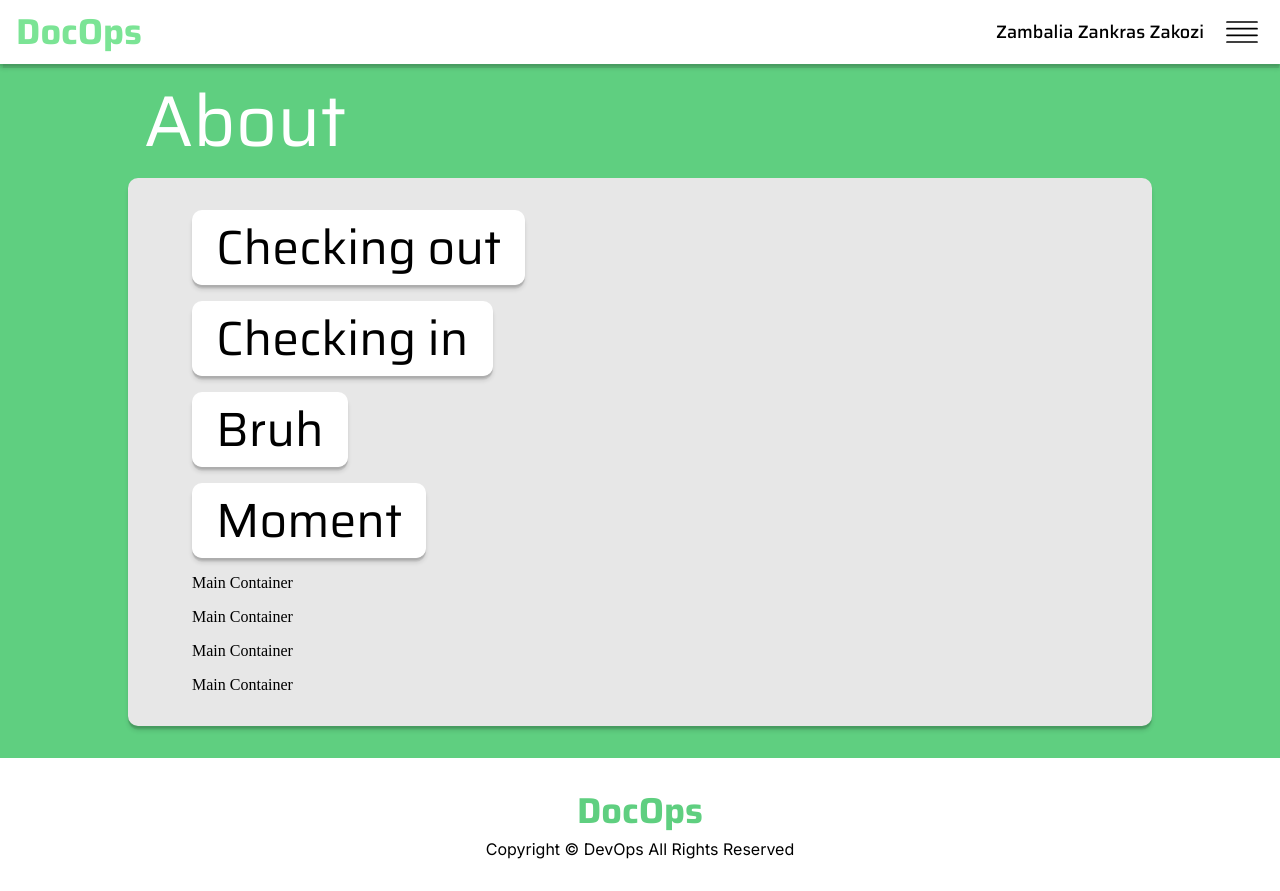
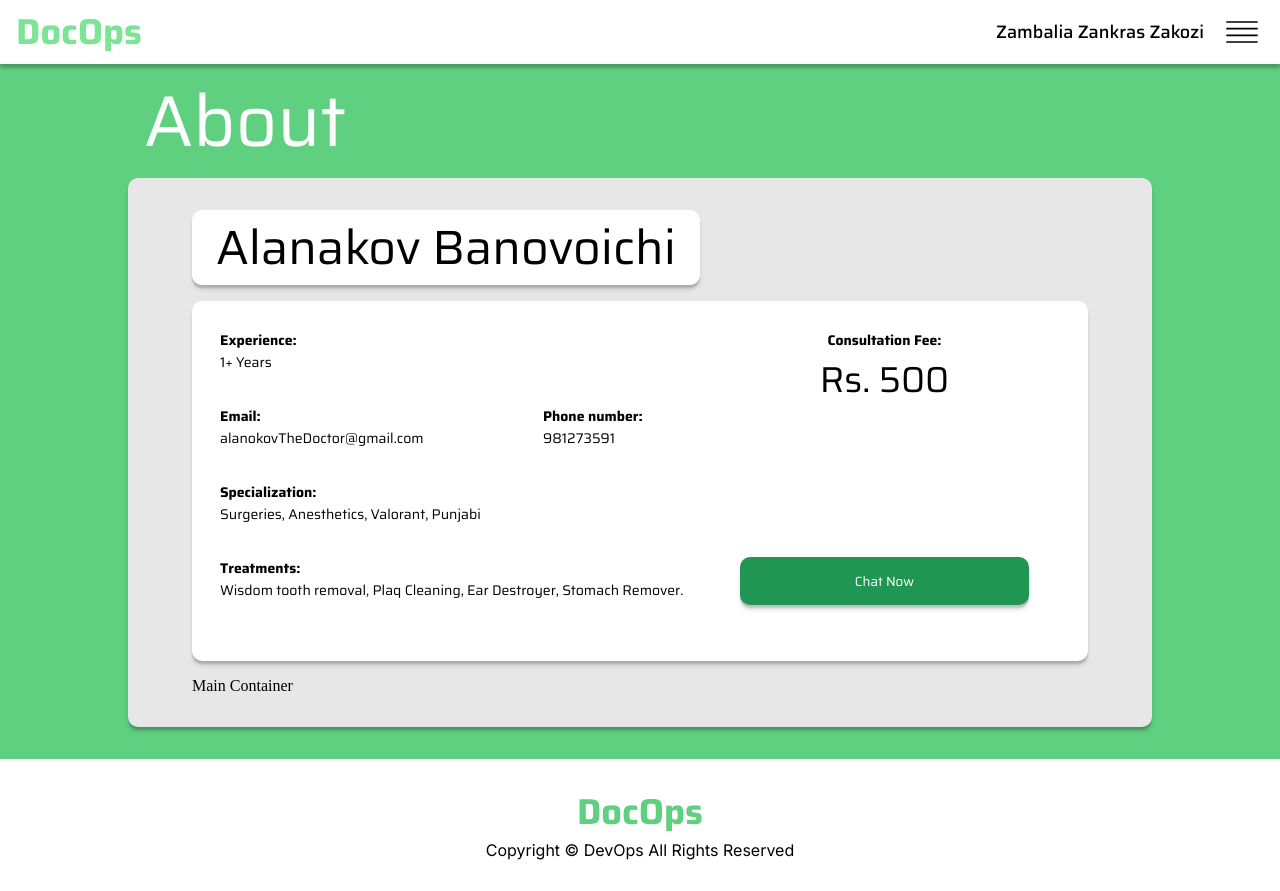
Before and after one commit to Hiperultimate/doc-ops, a React (Create React App) app in the folder client/: page /about in a window 1280 px wide. Built offline with nearby package versions, Linux system fonts and the light colour scheme; a web font is replaced by a local one.

Commit message:
In doctor about page, completed first doctor info block

```diff
--- a/client/public/index.html
+++ b/client/public/index.html
@@ -33,6 +33,7 @@
       :root {
         --green: #7be495;
         --green-secondary: #5FCF80;
+        --green-third: #219653;
         --pale-green: #cff4d1;
         --grey-one: #E7E7E7;
 
--- /dev/null
+++ b/client/src/components/doctorComponents/doctorDetails/DoctorDetails.jsx
@@ -0,0 +1,53 @@
+import "./doctorDetails.css";
+import MainButton from "../../mainButton/MainButton.jsx";
+
+function DoctorDetails() {
+  const onClickHandler = () => {
+    console.log("henlo");
+  };
+  return (
+    <div className="added-item doc-details global-box-shadow">
+      <div className="doctor-detail-container">
+        <div className="experience info-padding">
+          <span className="semi-title">Experience:</span>
+          <br />
+          <span>1+ Years</span>
+        </div>
+        <div className="email info-padding">
+          <span className="semi-title">Email:</span>
+          <br />
+          <span>alanokovTheDoctor@gmail.com</span>
+        </div>
+        <div className="phone-number info-padding">
+          <span className="semi-title">Phone number:</span>
+          <br />
+          <span>981273591</span>
+        </div>
+        <div className="specialization info-padding">
+          <span className="semi-title">Specialization:</span>
+          <br />
+          <span>Surgeries, Anesthetics, Valorant, Punjabi</span>
+        </div>
+        <div className="treatments info-padding">
+          <span className="semi-title">Treatments:</span>
+          <br />
+          <span>
+            Wisdom tooth removal, Plaq Cleaning, Ear Destroyer, Stomach Remover.
+          </span>
+        </div>
+        <div className="chat-btn info-padding">
+          <span className="semi-title">
+            <MainButton buttonText="Chat Now" onClickHandler={onClickHandler} />
+          </span>
+        </div>
+        <div className="consultation-fee info-padding">
+          <span className="semi-title">Consultation Fee:</span>
+          <br />
+          <span className="fee">Rs. 500</span>
+        </div>
+      </div>
+    </div>
+  );
+}
+
+export default DoctorDetails;
--- /dev/null
+++ b/client/src/components/doctorComponents/doctorDetails/doctorDetails.css
@@ -0,0 +1,62 @@
+.doc-details {
+  background-color: white;
+  border-radius: 10px;
+}
+
+.doctor-detail-container {
+  display: grid;
+  grid-template-columns: 2fr 1.2fr 2fr;
+  grid-template-rows: 1fr 1fr 1fr 1fr;
+  gap: 0px 0px;
+  grid-template-areas:
+    "experience . consultation-fee"
+    "email phone-number consultation-fee"
+    "specialization specialization ."
+    "treatments treatments chat-btn";
+  padding: 2em 2em;
+  font-family: var(--font-saira);
+  font-size: 14px;
+}
+
+.semi-title {
+  font-weight: bold;
+}
+
+.experience {
+  grid-area: experience;
+}
+
+.email {
+  grid-area: email;
+}
+
+.phone-number {
+  grid-area: phone-number;
+}
+
+.specialization {
+  grid-area: specialization;
+}
+
+.treatments {
+  grid-area: treatments;
+}
+
+.chat-btn {
+  grid-area: chat-btn;
+  text-align: center;
+}
+
+.consultation-fee {
+  grid-area: consultation-fee;
+  text-align: center;
+}
+
+.info-padding {
+  padding-bottom: 2em;
+  padding-right: 2em;
+}
+
+.fee{
+    font-size: 36px;
+}
--- a/client/src/components/footer/Footer.jsx
+++ b/client/src/components/footer/Footer.jsx
@@ -3,12 +3,12 @@ import Logo from "../logo/Logo.jsx";
 
 function Footer() {
   return (
-    <div className="footer">
+    <footer className="footer">
       <div className="footer-logo">
         <Logo logoColor="var(--green-secondary)"/>
       </div>
       <p>Copyright © DevOps All Rights Reserved</p>
-    </div>
+    </footer>
   );
 }
 
--- /dev/null
+++ b/client/src/components/mainButton/MainButton.jsx
@@ -0,0 +1,11 @@
+import "./mainButton.css";
+
+function MainButton({ onClickHandler, buttonText }) {
+  return (
+    <button className="main-button global-box-shadow" onClick={onClickHandler}>
+      {buttonText}
+    </button>
+  );
+}
+
+export default MainButton;
--- /dev/null
+++ b/client/src/components/mainButton/mainButton.css
@@ -0,0 +1,10 @@
+.main-button {
+  color: white;
+  font-family: var(--font-saira);
+  background-color: var(--green-third);
+  width: 289px;
+  height: 48px;
+  border-radius: 10px;
+  cursor: pointer;
+  border: none;
+}
--- a/client/src/components/mainContHead/MainContHead.jsx
+++ b/client/src/components/mainContHead/MainContHead.jsx
@@ -2,7 +2,7 @@ import "./mainContHead.css";
 
 function MainContHead({ titleName }) {
   return (
-    <div class="heading-bg added-item">
+    <div className="heading-bg added-item">
       <span className="main-cont-head global-box-shadow">{titleName}</span>
     </div>
   );
--- a/client/src/components/mainContainer/MainContainer.jsx
+++ b/client/src/components/mainContainer/MainContainer.jsx
@@ -1,5 +1,4 @@
 import "./mainContainer.css";
-import MainContHead from "../mainContHead/MainContHead.jsx";
 
 /*
     add className="added-item" to components which are being added to
@@ -7,16 +6,12 @@ import MainContHead from "../mainContHead/MainContHead.jsx";
     automatically.
 */
 
-function MainContainer(){
+function MainContainer(props){
     return(
         <div className="back-board global-box-shadow">
-            <MainContHead titleName="Checking out" />
-            <MainContHead titleName="Checking in" />
-            <MainContHead titleName="Bruh" />
-            <MainContHead titleName="Moment" />
-            <div className="added-item">Main Container</div>
-            <div className="added-item">Main Container</div>
-            <div className="added-item">Main Container</div>
+            {props.AddComponents.map((items)=> {    // item = <Component titlename={"Value"} />
+                return(items);
+            })}
             <div className="added-item">Main Container</div>
         </div>
     );
--- a/client/src/pages/doctorAbout/DoctorAbout.jsx
+++ b/client/src/pages/doctorAbout/DoctorAbout.jsx
@@ -3,6 +3,8 @@ import Navbar from "../../components/navbar/Navbar.jsx";
 import Footer from "../../components/footer/Footer.jsx";
 import MainContainer from "../../components/mainContainer/MainContainer.jsx";
 import MainHeading from "../../components/mainHeading/MainHeading.jsx";
+import MainContHead from "../../components/mainContHead/MainContHead.jsx";
+import DoctorDetails from "../../components/doctorComponents/doctorDetails/DoctorDetails.jsx";
 
 function DoctorAbout() {
   return (
@@ -10,7 +12,12 @@ function DoctorAbout() {
       <Navbar />
       <MainHeading titleName={"About"} />
       <div className="main-container">
-        <MainContainer />
+        <MainContainer
+          AddComponents={[
+            <MainContHead titleName="Alanakov Banovoichi" key={1}/>,
+            <DoctorDetails key={2}/>,
+          ]}
+        />
       </div>
       <Footer />
     </div>
```
